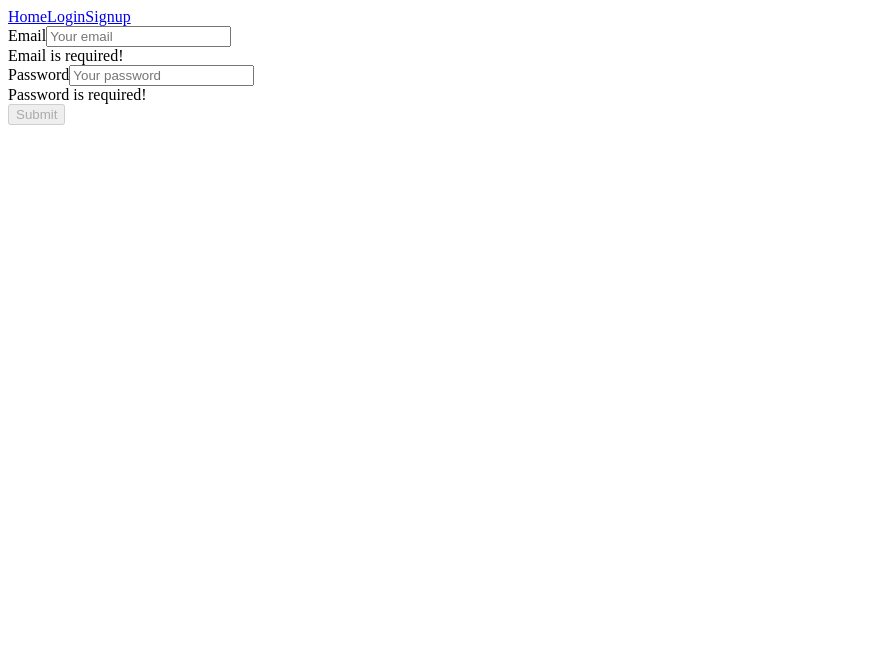
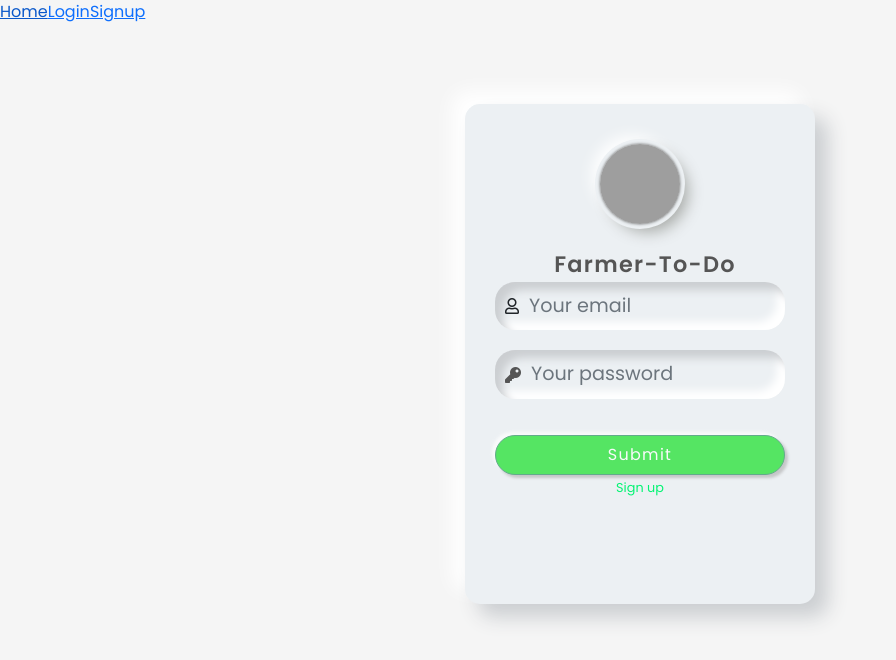
Before and after one commit to Conklinj09/farmer-to-do, a React (Create React App) app in the folder client/: page /login in a window 1280 px wide. Shown: the top 660 px of the page, without its empty margins (0-896 px from the left). Built offline with nearby package versions, Linux system fonts and the light colour scheme; grey boxes are pictures that could not be loaded.

Commit message:
added Login css

```diff
--- a/client/src/App.js
+++ b/client/src/App.js
@@ -11,7 +11,7 @@ import './App.css';
 import Navbar from './components/Navbar';
 import Home from './pages/Home';
 // import About from './pages/About';
-import Signup from './pages/Signup';
+import Signup from './pages/SignUp/index';
 import Login from './pages/Login/index';
 
 const httpLink = createHttpLink({
--- /dev/null
+++ b/client/src/pages/Login/Login.css
@@ -0,0 +1,108 @@
+/* Importing fonts from Google */
+@import url('https://fonts.googleapis.com/css2?family=Poppins:wght@300;400;500;600;700;800;900&display=swap');
+@import url('https://use.fontawesome.com/releases/v5.7.2/css/all.css');
+@import url('https://cdn.jsdelivr.net/npm/bootstrap@5.0.0-beta1/dist/css/bootstrap.min.css');
+@import url('https://cdn.jsdelivr.net/npm/bootstrap@5.0.0-beta1/dist/js/bootstrap.bundle.min.js');
+@import url('https://cdnjs.cloudflare.com/ajax/libs/jquery/3.2.1/jquery.min.js');
+
+/* Reseting */
+* {
+    margin: 0;
+    padding: 0;
+    box-sizing: border-box;
+    font-family: 'Poppins', sans-serif;
+}
+
+body {
+    background: whitesmoke;
+}
+
+.wrapper {
+    max-width: 350px;
+    min-height: 500px;
+    margin: 80px auto;
+    padding: 40px 30px 30px 30px;
+    background-color: #ecf0f3;
+    border-radius: 15px;
+    box-shadow: 13px 13px 20px #cbced1, -13px -13px 20px #fff;
+}
+
+.logo {
+    width: 80px;
+    margin: auto;
+}
+
+.logo img {
+    width: 100%;
+    height: 80px;
+    object-fit: cover;
+    border-radius: 50%;
+    box-shadow: 0px 0px 3px #5f5f5f,
+        0px 0px 0px 5px #ecf0f3,
+        8px 8px 15px #a7aaa7,
+        -8px -8px 15px #fff;
+}
+
+.wrapper .name {
+    font-weight: 600;
+    font-size: 1.4rem;
+    letter-spacing: 1.3px;
+    padding-left: 10px;
+    color: #555;
+}
+
+.wrapper .form-field input {
+    width: 100%;
+    display: block;
+    border: none;
+    outline: none;
+    background: none;
+    font-size: 1.2rem;
+    color: #666;
+    padding: 10px 15px 10px 10px;
+    /* border: 1px solid red; */
+}
+
+.wrapper .form-field {
+    padding-left: 10px;
+    margin-bottom: 20px;
+    border-radius: 20px;
+    box-shadow: inset 8px 8px 8px #cbced1, inset -8px -8px 8px #fff;
+}
+
+.wrapper .form-field .fas {
+    color: #555;
+}
+
+.wrapper .btn {
+    box-shadow: none;
+    width: 100%;
+    height: 40px;
+    background-color: #05e017;
+    color: #fff;
+    border-radius: 25px;
+    box-shadow: 3px 3px 3px #b1b1b1,
+        -3px -3px 3px #fff;
+    letter-spacing: 1.3px;
+}
+
+.wrapper .btn:hover {
+    background-color: #03f417;
+}
+
+.wrapper a {
+    text-decoration: none;
+    font-size: 0.8rem;
+    color: #03f473;
+}
+
+.wrapper a:hover {
+    color: #05e64c;
+}
+
+@media(max-width: 380px) {
+    .wrapper {
+        margin: 30px 20px;
+        padding: 40px 15px 15px 15px;
+    }
+}
--- a/client/src/pages/Login/index.js
+++ b/client/src/pages/Login/index.js
@@ -5,6 +5,7 @@ import { useMutation } from '@apollo/client';
 import { LOGIN_USER } from '../../utils/mutations';
 
 import Auth from '../../utils/auth';
+import './Login.css';
 
 const Login = () => {
   const [userFormData, setUserFormData] = useState({ email: '', password: '' });
@@ -54,6 +55,15 @@ const Login = () => {
   };
 
   return (
+    <main className="flex-row justify-center mb-4">
+    <div className="wrapper">
+            <div className="logo">
+                <img src="https://www.freepnglogos.com/uploads/farmer-png/farmer-man-vector-cartoon-characters-ultimate-packs-31.png" alt="Farmer"/>
+            </div>
+            <div className="text-center mt-4 name">
+                Farmer-To-Do
+            </div>
+
     <>
       <Form noValidate validated={validated} onSubmit={handleFormSubmit}>
         <Alert
@@ -65,7 +75,9 @@ const Login = () => {
           Something went wrong with your login credentials!
         </Alert>
         <Form.Group>
-          <Form.Label htmlFor="email">Email</Form.Label>
+        <div className="form-field d-flex align-items-center">
+                <span className="far fa-user"></span>
+          <Form.Label htmlFor="email"></Form.Label>
           <Form.Control
             type="text"
             placeholder="Your email"
@@ -74,13 +86,16 @@ const Login = () => {
             value={userFormData.email}
             required
           />
+           </div>
           <Form.Control.Feedback type="invalid">
             Email is required!
           </Form.Control.Feedback>
         </Form.Group>
 
         <Form.Group>
-          <Form.Label htmlFor="password">Password</Form.Label>
+        <div className="form-field d-flex align-items-center">
+                <span className="fas fa-key"></span>
+          <Form.Label htmlFor="password"></Form.Label>
           <Form.Control
             type="password"
             placeholder="Your password"
@@ -89,11 +104,12 @@ const Login = () => {
             value={userFormData.password}
             required
           />
+             </div>
           <Form.Control.Feedback type="invalid">
             Password is required!
           </Form.Control.Feedback>
         </Form.Group>
-        <Button
+        <Button className="btn mt-3"
           disabled={!(userFormData.email && userFormData.password)}
           type="submit"
           variant="success"
@@ -102,6 +118,11 @@ const Login = () => {
         </Button>
       </Form>
     </>
+    <div className="text-center fs-6">
+           <a href="./SignUp">Sign up</a>
+        </div>
+    </div>
+    </main>
   );
 };
 
```
Also changed, not shown: client/public/logo192.png (deleted), client/public/logo512.png (deleted).
